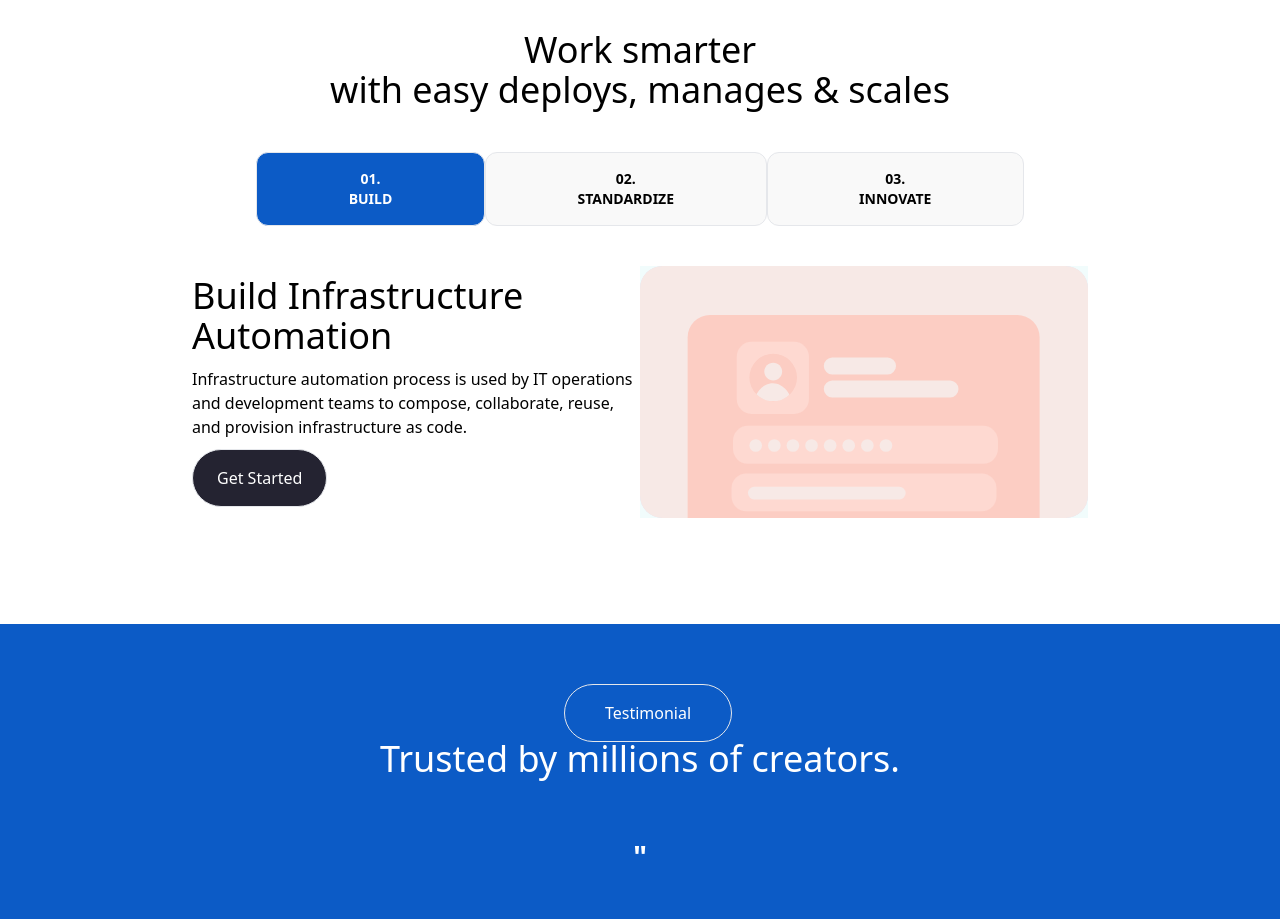
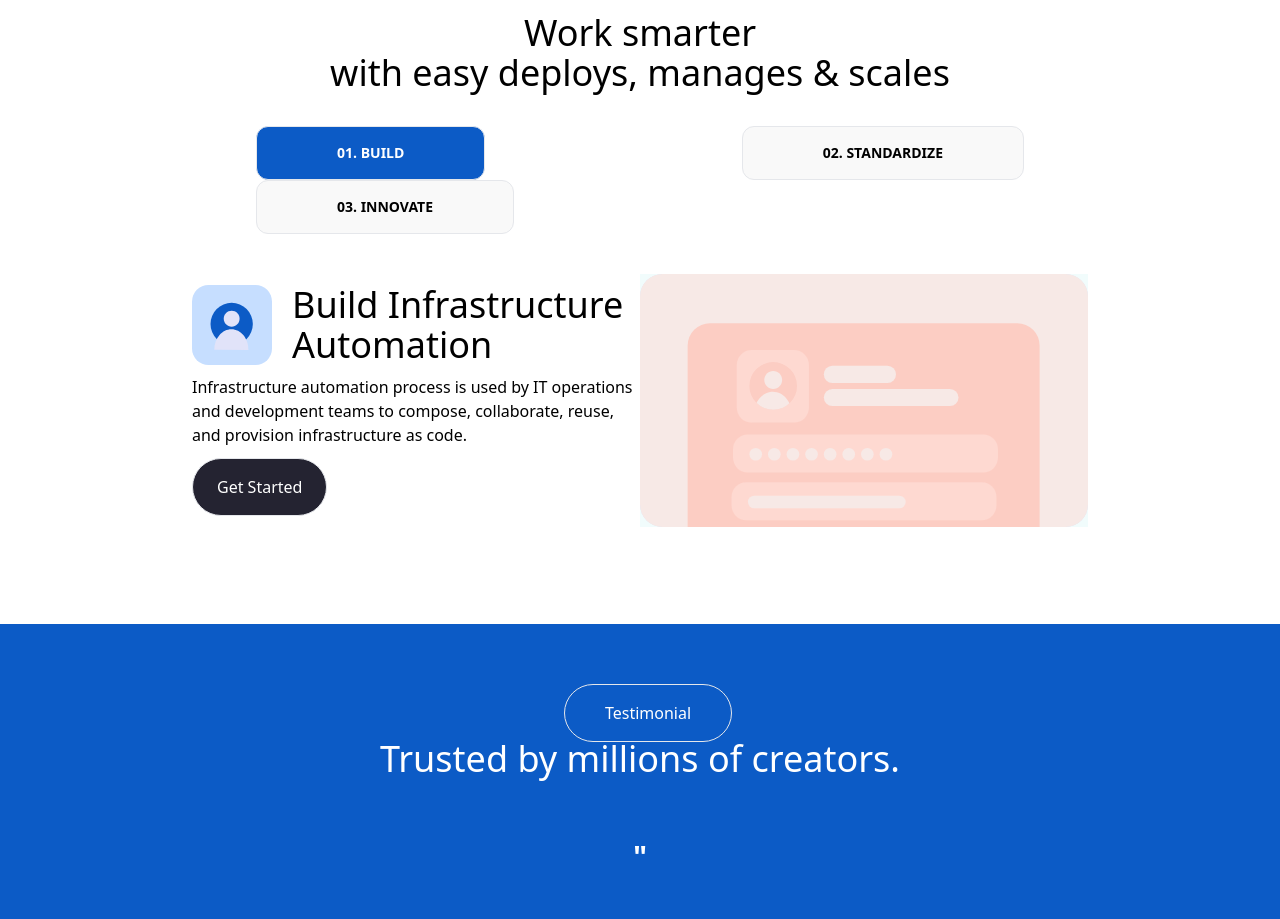
Before and after one commit to tautik/XeroCodee, a React (Vite) app: page / in a window 1280 px wide. Shown: the part 2580-3499 px from the top of the page. Built offline with nearby package versions, Linux system fonts and the light colour scheme.

Commit message:
Minor change

```diff
--- a/src/components/HowItWorks.jsx
+++ b/src/components/HowItWorks.jsx
@@ -1,5 +1,6 @@
 import { useState } from "react";
 import HowItWorkImg from "../assets/images/howItWorkImg.svg";
+import howItWorkProfile from "../assets/images/howItWorkProfile.svg";
 import { blackButton } from "./button";
 import { useDispatch, useSelector } from "react-redux";
 import { toogleOption } from "../utils/workSlice";
@@ -16,7 +17,7 @@ const SectionWithButtons = () => {
     setButtonClicked(value);
   };
   return (
-    <div className="flex flex-row  mt-[-4rem] justify-between w-[60%] m-auto font-bold text-sm">
+    <div className="flex flex-row flex-wrap mt-[-4rem] justify-between w-[60%] m-auto font-bold text-sm">
       <button
         className={` ${
           buttonClicked === "BUILD" ? styleClicked : notClick
@@ -50,7 +51,11 @@ const Working = ({ title, description, buttonText }) => {
   return (
     <div className="flex  w-[70%] m-auto mt-10 ">
       <div className=" flex-1 flex flex-col justify-evenly">
-        <h1 className="text-4xl">{title}</h1>
+        <div className="flex flex-row">
+          <img className="w-[5rem] mr-5" src={howItWorkProfile} alt="" />
+          <h1 className="text-4xl">{title}</h1>
+        </div>
+
         <p>{description}</p>
         <div className="max-w-fit">{blackButton(buttonText)}</div>
       </div>
@@ -88,7 +93,7 @@ const DyanmicContainer = () => {
   );
   console.log(buttonClickedStatus);
   return (
-    <div className="flex flex-wrap">
+    <div className="flex flex-wrap flex-row  ">
       <SectionWithButtons />
       <Working
         title={data[buttonClickedStatus].title}
```
Also changed, not shown: src/assets/images/howItWorkProfile.svg (added).
